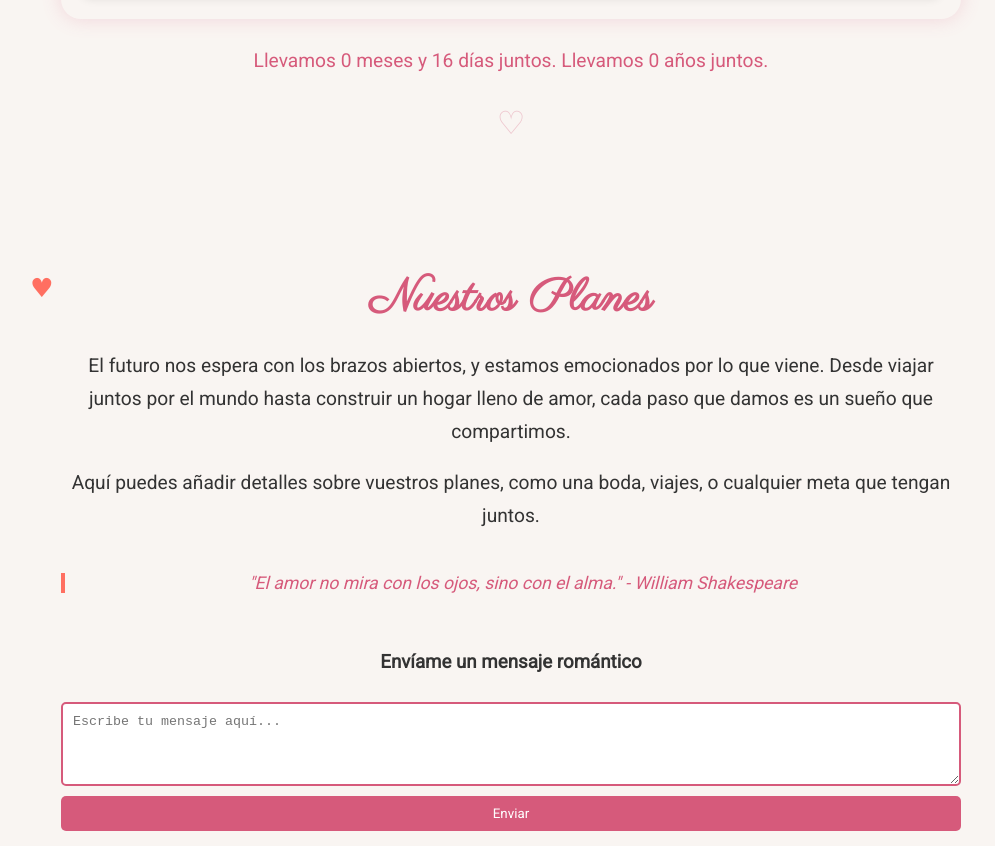
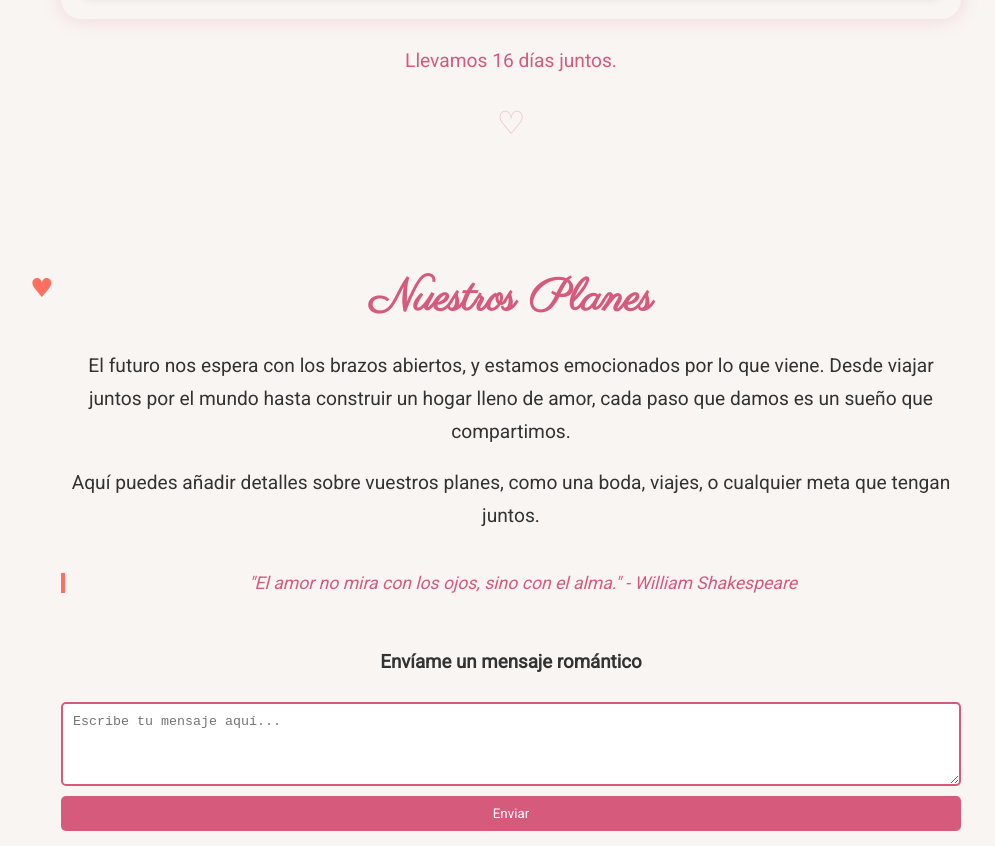
Before and after one commit to DilesZ/JuliayDavid, a plain HTML site: page index.html in a window 1280 px wide. Shown: the part 3973-4819 px from the top of the page, without its empty margins (129-1124 px from the left). Drawn offline with Linux system fonts and the light colour scheme.

Commit message:
Update index.html

```diff
--- a/index.html
+++ b/index.html
@@ -512,7 +512,7 @@
             <iframe src="https://calendar.google.com/calendar/embed?src=juliaydavid20092025%40gmail.com&ctz=Europe%2FMadrid" style="border: 0" width="800" height="600" frameborder="0" scrolling="no"></iframe>
         </div>
         <div class="countdown">
-            Llevamos <span id="anniversary-countdown"></span> juntos. Llevamos <span id="years-together"></span> años juntos.
+            Llevamos <span id="anniversary-countdown"></span> juntos.
         </div>
     </section>
 
@@ -649,7 +649,6 @@
         // Countdown of time together (since 20 September 2025)
         const startDate = new Date('2025-09-20'); // Fecha inicial de la relación
         const countdownElement = document.getElementById('anniversary-countdown');
-        const yearsElement = document.getElementById('years-together');
         function updateCountdown() {
             const now = new Date();
             // Calcular meses y días desde el inicio
@@ -668,8 +667,19 @@
             if (now.getMonth() < startDate.getMonth() || (now.getMonth() === startDate.getMonth() && now.getDate() < startDate.getDate())) {
                 years--;
             }
-            countdownElement.textContent = `${months} meses y ${days} días`;
-            yearsElement.textContent = years;
+            // Construir el texto dinámicamente
+            let parts = [];
+            if (years > 0) {
+                parts.push(`${years} año${years > 1 ? 's' : ''}`);
+            }
+            if (months > 0) {
+                parts.push(`${months} mes${months > 1 ? 'es' : ''}`);
+            }
+            if (days > 0 || (years === 0 && months === 0)) {
+                parts.push(`${days} día${days !== 1 ? 's' : ''}`);
+            }
+            let text = parts.join(parts.length > 1 ? ' y ' : '');
+            countdownElement.textContent = text;
         }
         setInterval(updateCountdown, 1000);
 
```
